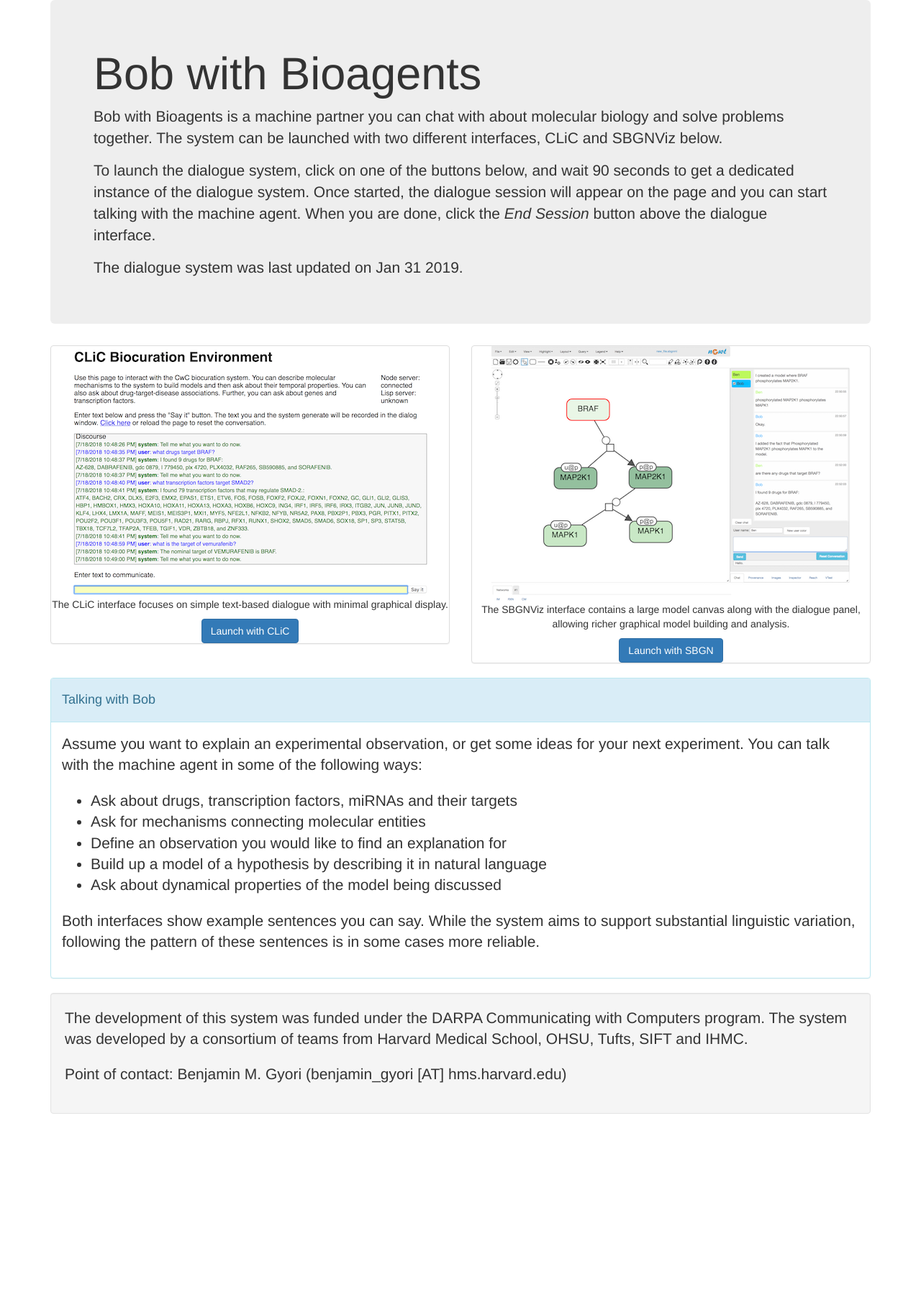
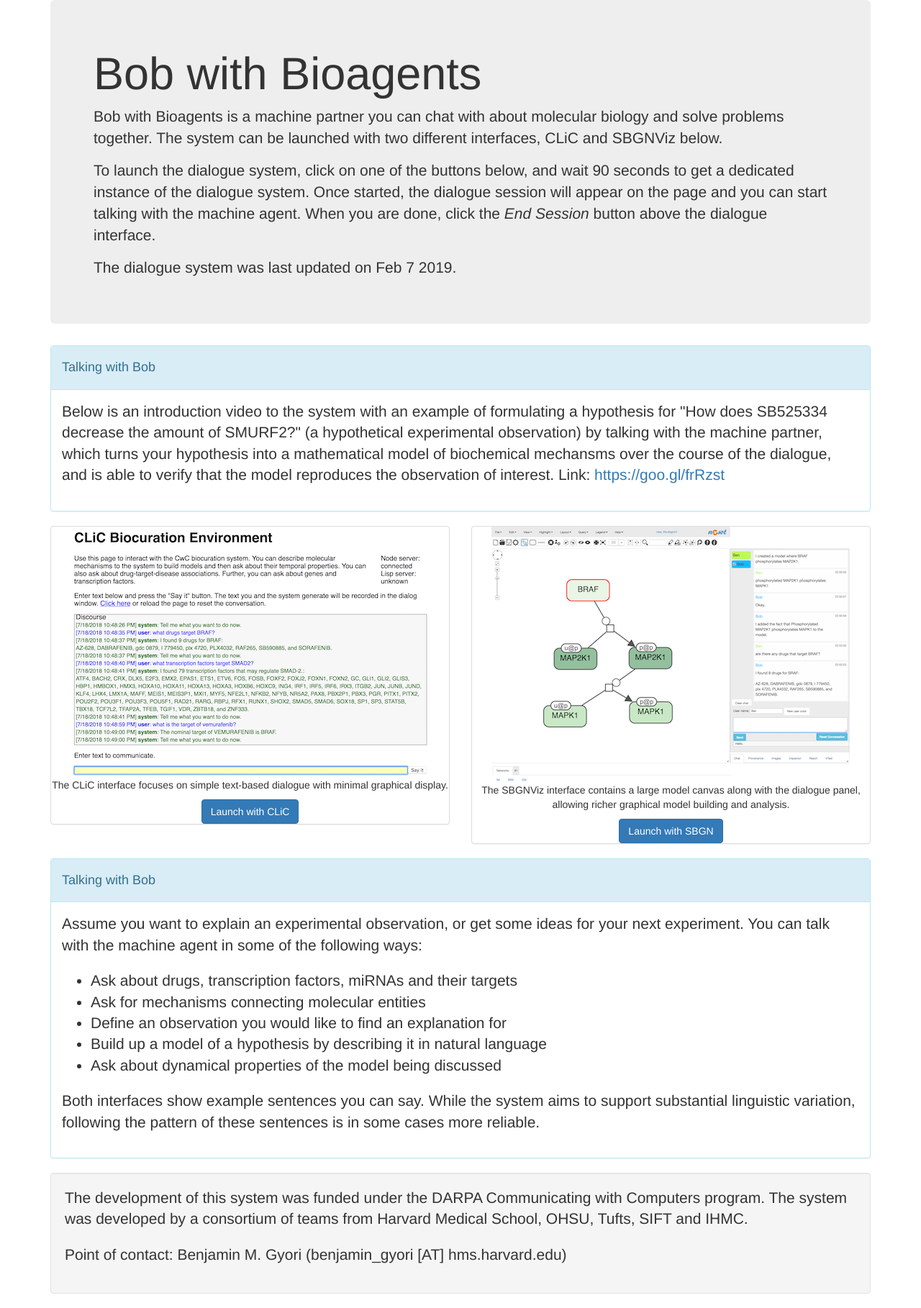
Before and after one commit to bgyori/cwc_integ_service, a Flask app: page / in a window 1280 px wide. Shown: the whole page at 72% size. Before the commit the page ends 1548 px from the top, so only its background shows below. Run offline with Flask 2, Linux system fonts and the light colour scheme; parts of the project's set-up code (start-up, migrations or seed data) failed here and were passed over; some libraries are stand-ins or nearby versions.

Commit message:
Add panel with intro video

```diff
--- a/templates/index.html
+++ b/templates/index.html
@@ -22,10 +22,35 @@
         <i>End Session</i> button above the dialogue interface.
         </p>
         <p>
-        The dialogue system was last updated on Jan 31 2019.
+        The dialogue system was last updated on Feb 7 2019.
         </p>
+        <p>
+        </p>
+
     </div>
 </div>
+
+
+<div class="container">
+    <div class="panel panel-info">
+      <div class="panel-heading"><h4>Talking with Bob</h4></div>
+      <div class="panel-body">
+      <p class="lead">
+        Below is an introduction video to the system with an example of formulating
+        a hypothesis for "How does SB525334 decrease the amount of SMURF2?"
+        (a hypothetical experimental observation) by talking with the machine
+        partner, which turns your hypothesis into a mathematical model of
+        biochemical mechansms over the course of the dialogue, and is able to
+        verify that the model reproduces the observation of interest.
+
+        Link: <a href="https://goo.gl/frRzst" target="_blank">
+        https://goo.gl/frRzst</a>
+      </p>
+      </div>
+    </div>
+</div>
+
+
 <div class="container">
 <div class="row">
     <div class="col-md-6", align="center">
```
